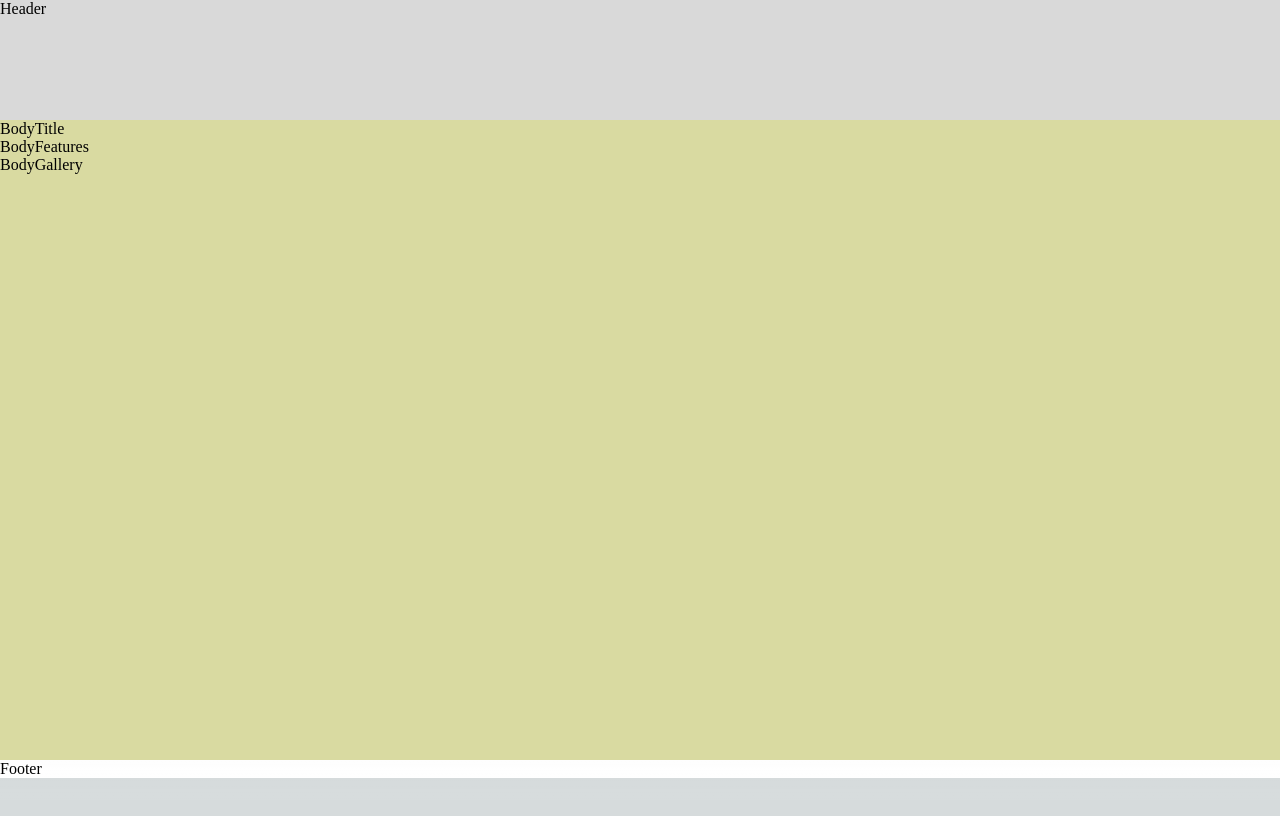
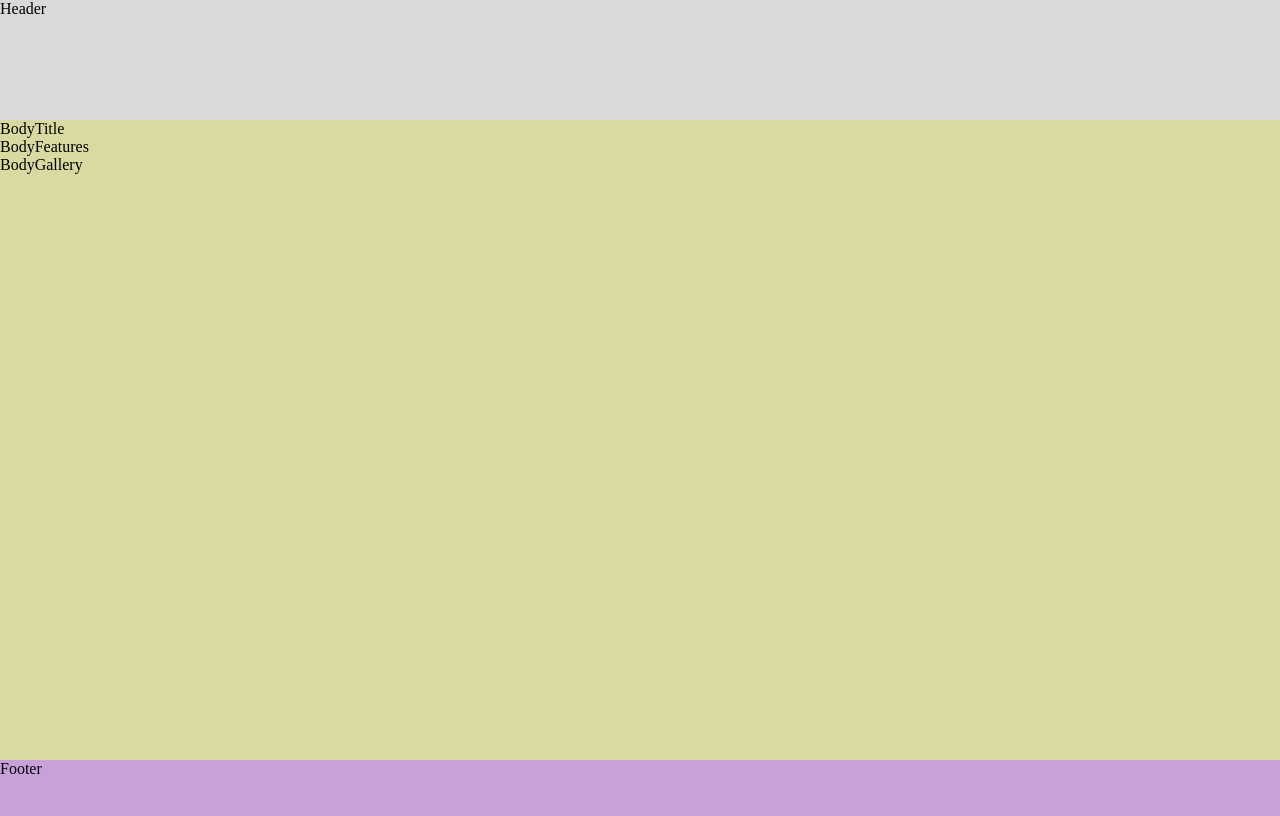
Before and after one commit to Aluonam/architecture-web, a Next.js app: page /HOME/ScreenHome in a window 1280 px wide. Shown: the top 816 px of the page. Built offline with nearby package versions, Linux system fonts and the light colour scheme.

Commit message:
feat: background to view Footer

```diff
--- a/pages/HOME/Components/footer/Footer.jsx
+++ b/pages/HOME/Components/footer/Footer.jsx
@@ -3,7 +3,7 @@ import style from './Footer.module.css'
 
 const Footer = () => {
   return (
-    <div>Footer</div>
+    <div className={style.footer}>Footer</div>
   )
 }
 
--- a/pages/HOME/Components/footer/Footer.module.css
+++ b/pages/HOME/Components/footer/Footer.module.css
@@ -0,0 +1,5 @@
+.footer{
+    width: 100vw;
+    height: 20vh;
+    background-color: #C8A1DA;
+}
```
